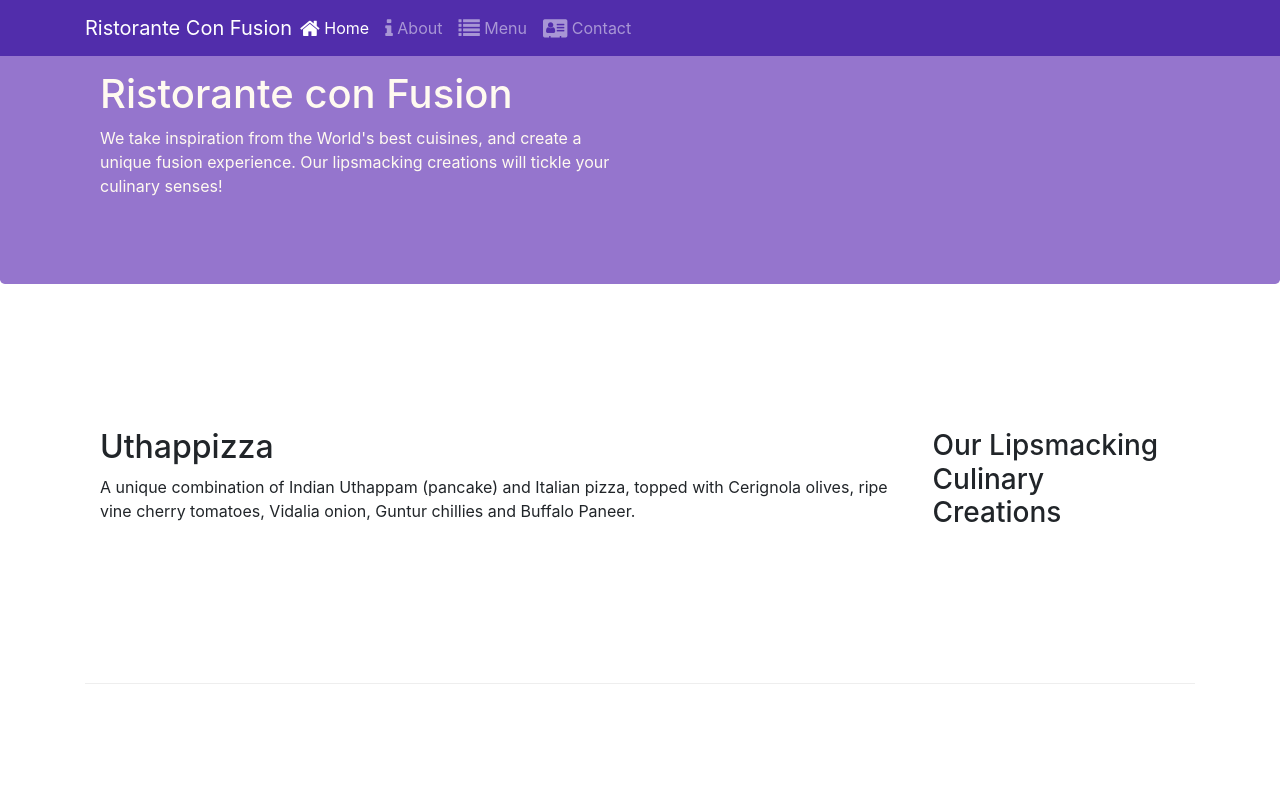
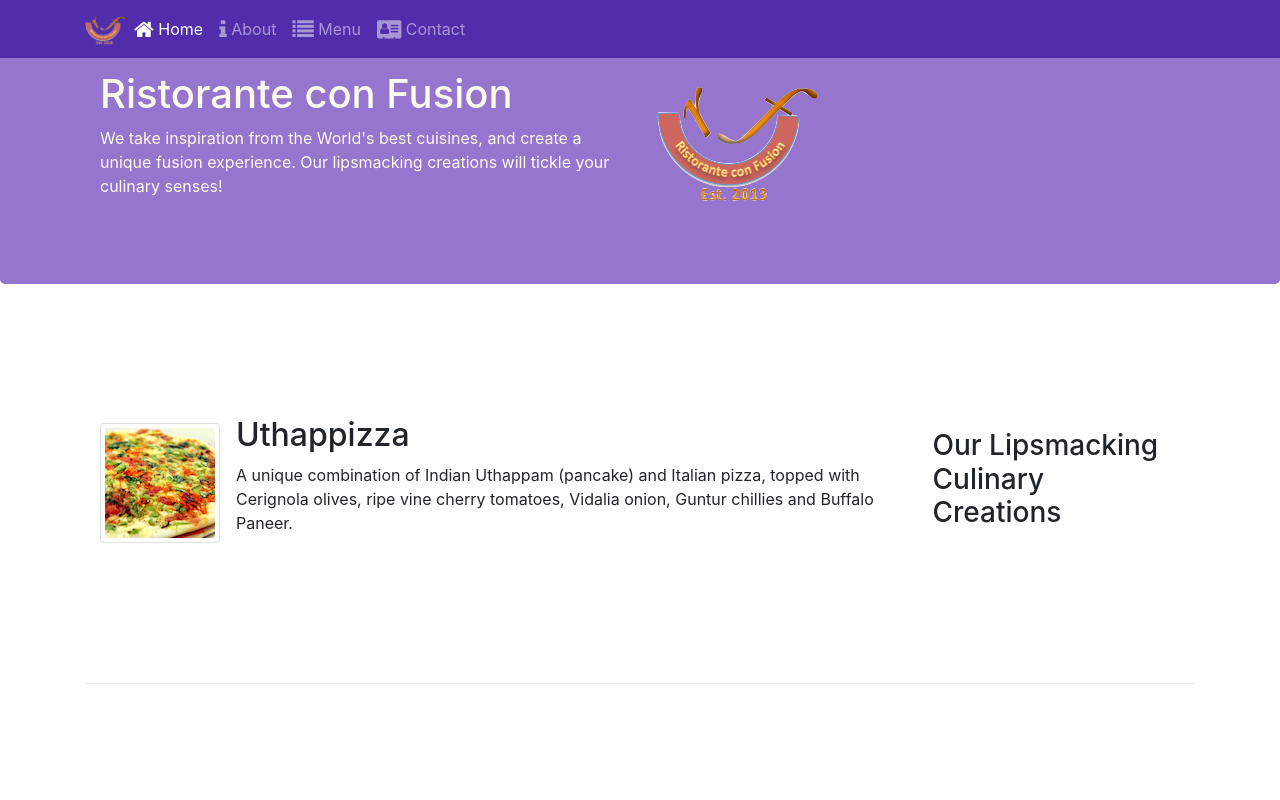
Before and after one commit to jzcanadatest/coursera, a website: page index.html in a window 1280 px wide. Shown: the top 800 px of the page. Drawn offline with nearby package versions, Linux system fonts and the light colour scheme.

Commit message:
Images and Media

```diff
--- a/index.html
+++ b/index.html
@@ -29,7 +29,7 @@
             <button class="navbar-toggler" type="button" data-toggle="collapse" data-target="#Navbar">
                 <span class="navbar-toggler-icon"></span>
             </button>
-            <a class="navbar-brand mr-auto" href="#">Ristorante Con Fusion</a>
+            <a class="navbar-brand mr-auto" href="#"><img src="img/logo.png" height="30" width="41"></a>
             <div class="collapse navbar-collapse" id="Navbar">
                 <ul class="navbar-nav mr-auto">
                     <li class="navar-item active"><a class="nav-link" href="#"><span class="fa fa-home fa-lg"></span> Home</a></li>
@@ -48,7 +48,8 @@
                     <h1>Ristorante con Fusion</h1>
                     <p>We take inspiration from the World's best cuisines, and create a unique fusion experience. Our lipsmacking creations will tickle your culinary senses!</p>
                 </div>
-                <div class="col-12 col-sm">
+                <div class="col-12 col-sm align-self-center">
+                        <img src="img/logo.png" class="img-fluid">
                 </div>
             </div>
         </div>
@@ -61,8 +62,13 @@
                 <h3>Our Lipsmacking Culinary Creations</h3>
             </div>
             <div class="col col-sm order-sm-first col-md">
-                <h2>Uthappizza</h2>
-                <p>A unique combination of Indian Uthappam (pancake) and Italian pizza, topped with Cerignola olives, ripe vine cherry tomatoes, Vidalia onion, Guntur chillies and Buffalo Paneer.</p>
+                <div class="media">
+                    <img class="d-flex mr-3 img-thumbnail align-self-center" src="img/uthappizza.png" alt="uthappizza">
+                    <div class="media-body">
+                        <h2 class="mt-0">Uthappizza</h2>
+                        <p>A unique combination of Indian Uthappam (pancake) and Italian pizza, topped with Cerignola olives, ripe vine cherry tomatoes, Vidalia onion, Guntur chillies and Buffalo Paneer.</p>
+                    </div>
+                </div>
             </div>
         </div>
 
@@ -83,10 +89,15 @@
                 <h3>Meet our Culinary Specialists</h3>
             </div>
             <div class="col col-sm order-sm-first col-md">
-                <h2>Alberto Somayya</h2>
-                <h4>Executive Chef</h4>
-                <p>Award winning three-star Michelin chef with wide International experience having worked closely with whos-who in the culinary world, he specializes in creating mouthwatering Indo-Italian fusion experiences. </p>
-            </div>
+                <div class="media">
+                    <img class="d-flex mr-3 img-thumbnail align-self-center" src="img/alberto.png" alt="alberto">
+                    <div class="media-body">
+                            <h2>Alberto Somayya</h2>
+                            <h4>Executive Chef</h4>
+                            <p>Award winning three-star Michelin chef with wide International experience having worked closely with whos-who in the culinary world, he specializes in creating mouthwatering Indo-Italian fusion experiences. </p>
+                    </div>
+                </div>
+                </div>
         </div>
     </div>
 
```
Also changed, not shown: aboutus.html (+4 -2 lines), contactus.html (+3 -2 lines), img/alberto.png (added), img/buffet.png (added), img/logo.png (added), img/uthappizza.png (added).
